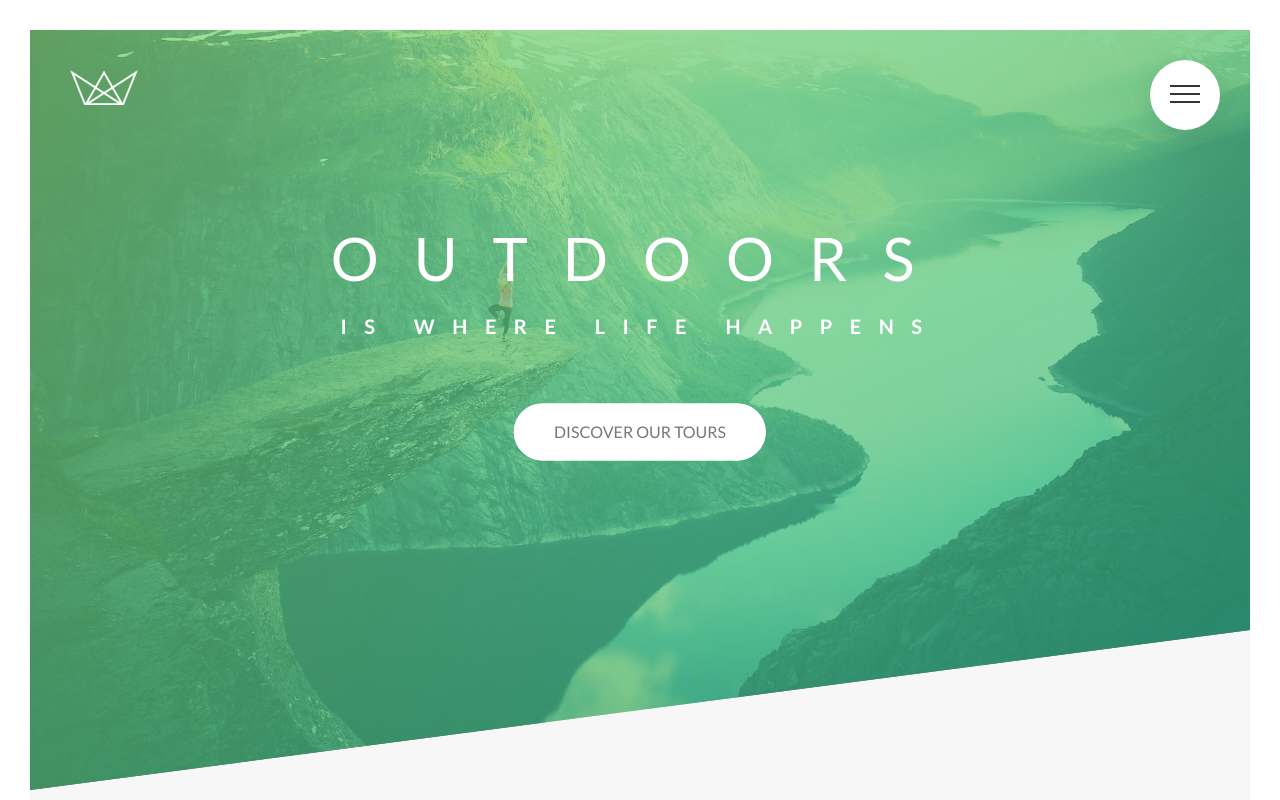
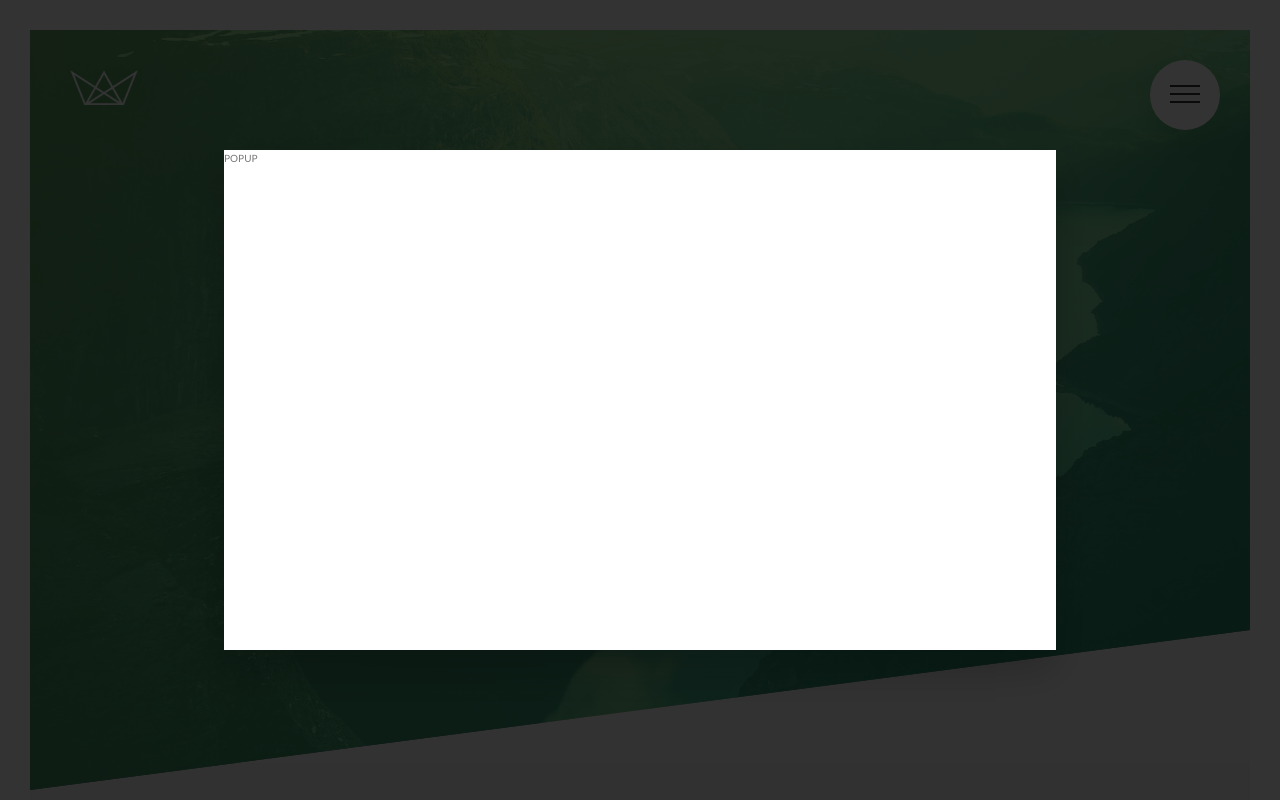
Before and after one commit to bradripple/natours, a website: page index.html in a window 1280 px wide. Shown: the top 800 px of the page. Drawn offline with Linux system fonts and the light colour scheme.

Commit message:
Started building Popup

```diff
--- a/index.html
+++ b/index.html
@@ -372,6 +372,12 @@
         </div>
     </footer>
 
+    <div class="popup">
+        <div class="popup__content">
+            POPUP
+        </div>
+    </div>
+
     <!--
         <section class="grid-test">
             <div class="row">
--- a/sass/abstracts/_mixins.scss
+++ b/sass/abstracts/_mixins.scss
@@ -5,3 +5,10 @@
         clear: both;
     }
 }
+
+@mixin absCenter {
+    position: absolute;
+    top: 50%;
+    left: 50%;
+    transform: translate(-50%, -50%);
+}
--- /dev/null
+++ b/sass/components/_popup.scss
@@ -0,0 +1,18 @@
+.popup {
+    height: 100vh;
+    width: 100%;
+    position: fixed;
+    top: 0;
+    left: 0;
+    background-color: rgba($color-black, .8);
+    z-index: 5000;
+
+    &__content {
+        @include absCenter;
+        width: 65%;
+        height: 50rem;
+        background-color: $color-white;
+        box-shadow: 0 2rem 4rem rgba($color-black, .2);
+
+    }
+}
--- a/sass/main.scss
+++ b/sass/main.scss
@@ -12,6 +12,7 @@
 @import "components/card";
 @import "components/composition";
 @import "components/feature-box";
+@import "components/popup";
 @import "components/form";
 @import "components/story";
 
```
Also changed, not shown: css/style.css.
